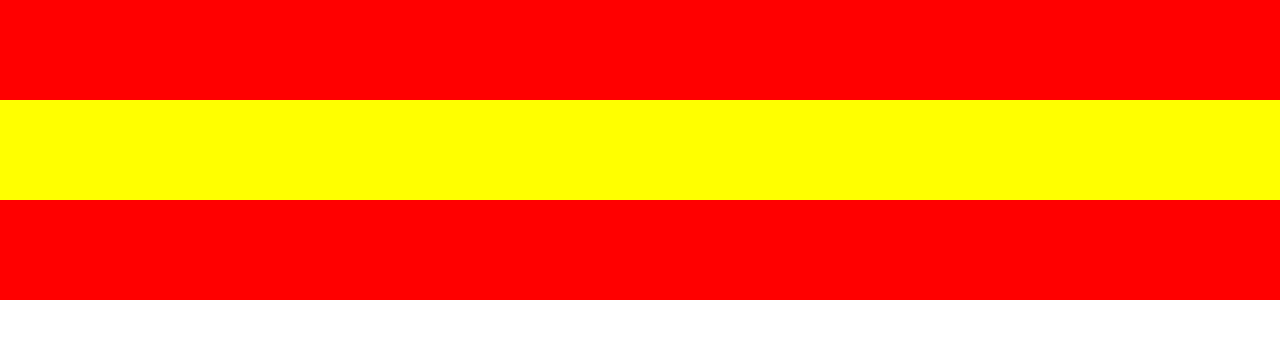
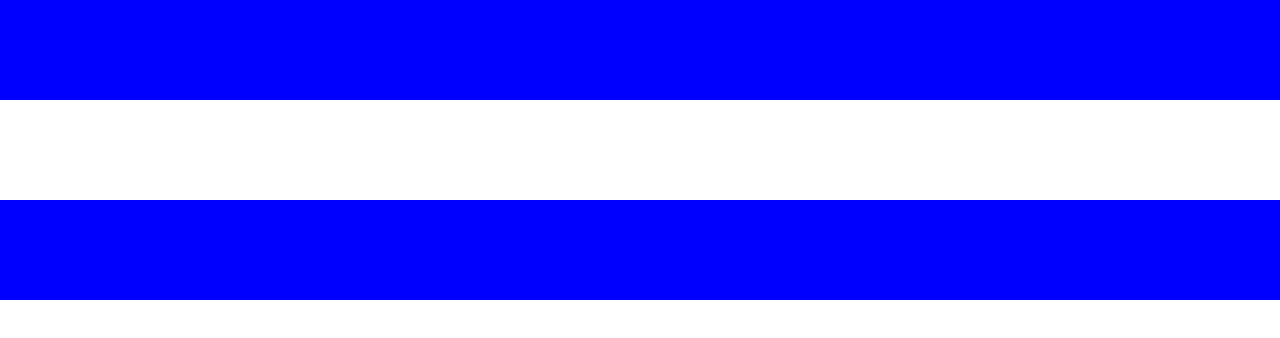
Before and after one commit to johansk9/banderas_git, a plain HTML site: page index.html in a window 1280 px wide. Drawn offline with Linux system fonts and the light colour scheme.

Commit message:
argentina

```diff
--- a/index.html
+++ b/index.html
@@ -16,8 +16,8 @@
     </style>
 </head>
 <body>
-    <div class="franja" style="background-color: red;"></div>
-    <div class="franja" style="background-color: yellow;"></div>
-    <div class="franja" style="background-color: red;"></div>
+    <div class="franja" style="background-color: blue;"></div>
+    <div class="franja" style="background-color: white;"></div>
+    <div class="franja" style="background-color: blue;"></div>
 </body>
 </html>
```
